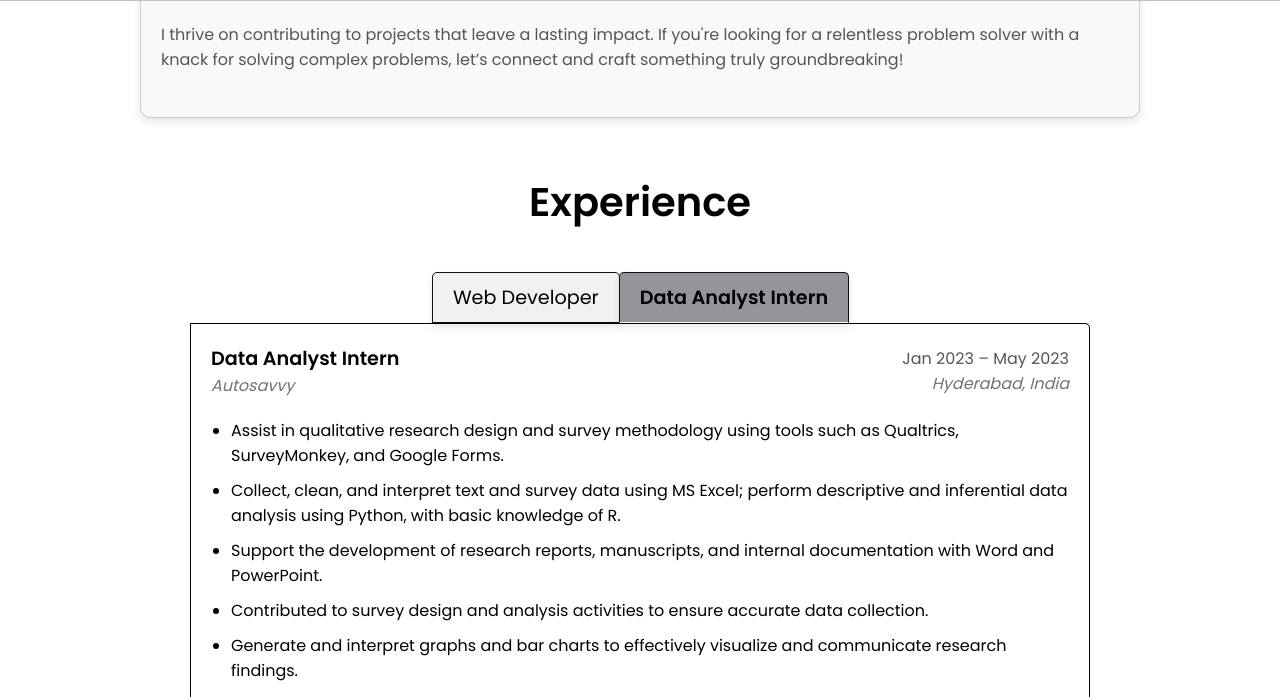
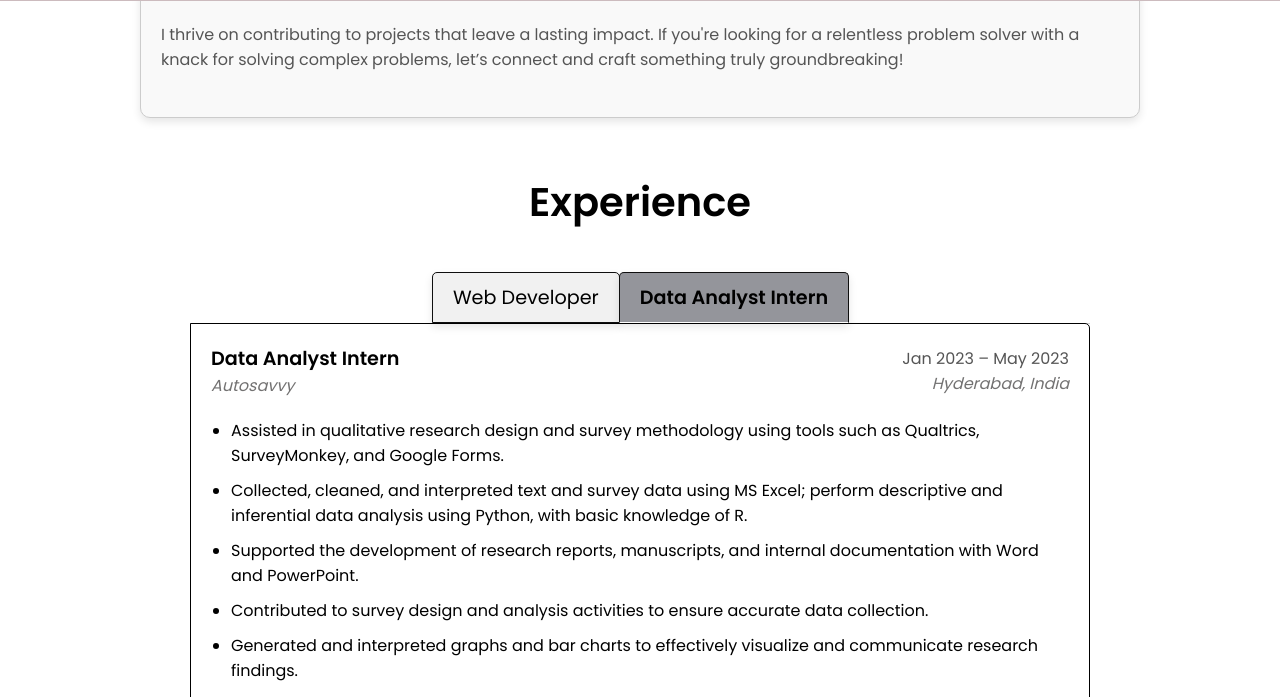
Before and after one commit to sravanireddy02/MyPortfolio, a plain HTML site: page index.html in a window 1280 px wide. Both pictures are taken after a click on the element "Data Analyst Intern". Shown: the part 1302-1999 px from the top of the page. Drawn offline with Linux system fonts and the light colour scheme.

Commit message:
Update index.html

```diff
--- a/index.html
+++ b/index.html
@@ -156,13 +156,13 @@
                 </div>
               </div>
               <ul class="responsibilities">
-                <li>Assist in qualitative research design and survey methodology using tools such as Qualtrics, SurveyMonkey, and
+                <li>Assisted in qualitative research design and survey methodology using tools such as Qualtrics, SurveyMonkey, and
                   Google Forms.</li>
-                <li>Collect, clean, and interpret text and survey data using MS Excel; perform descriptive and inferential data
+                <li>Collected, cleaned, and interpreted text and survey data using MS Excel; perform descriptive and inferential data
                   analysis using Python, with basic knowledge of R.</li>
-                <li>Support the development of research reports, manuscripts, and internal documentation with Word and PowerPoint.</li>
+                <li>Supported the development of research reports, manuscripts, and internal documentation with Word and PowerPoint.</li>
                 <li>Contributed to survey design and analysis activities to ensure accurate data collection.</li>
-                <li>Generate and interpret graphs and bar charts to effectively visualize and communicate research findings.</li>
+                <li>Generated and interpreted graphs and bar charts to effectively visualize and communicate research findings.</li>
               </ul>
             </div>
           </div>
```
